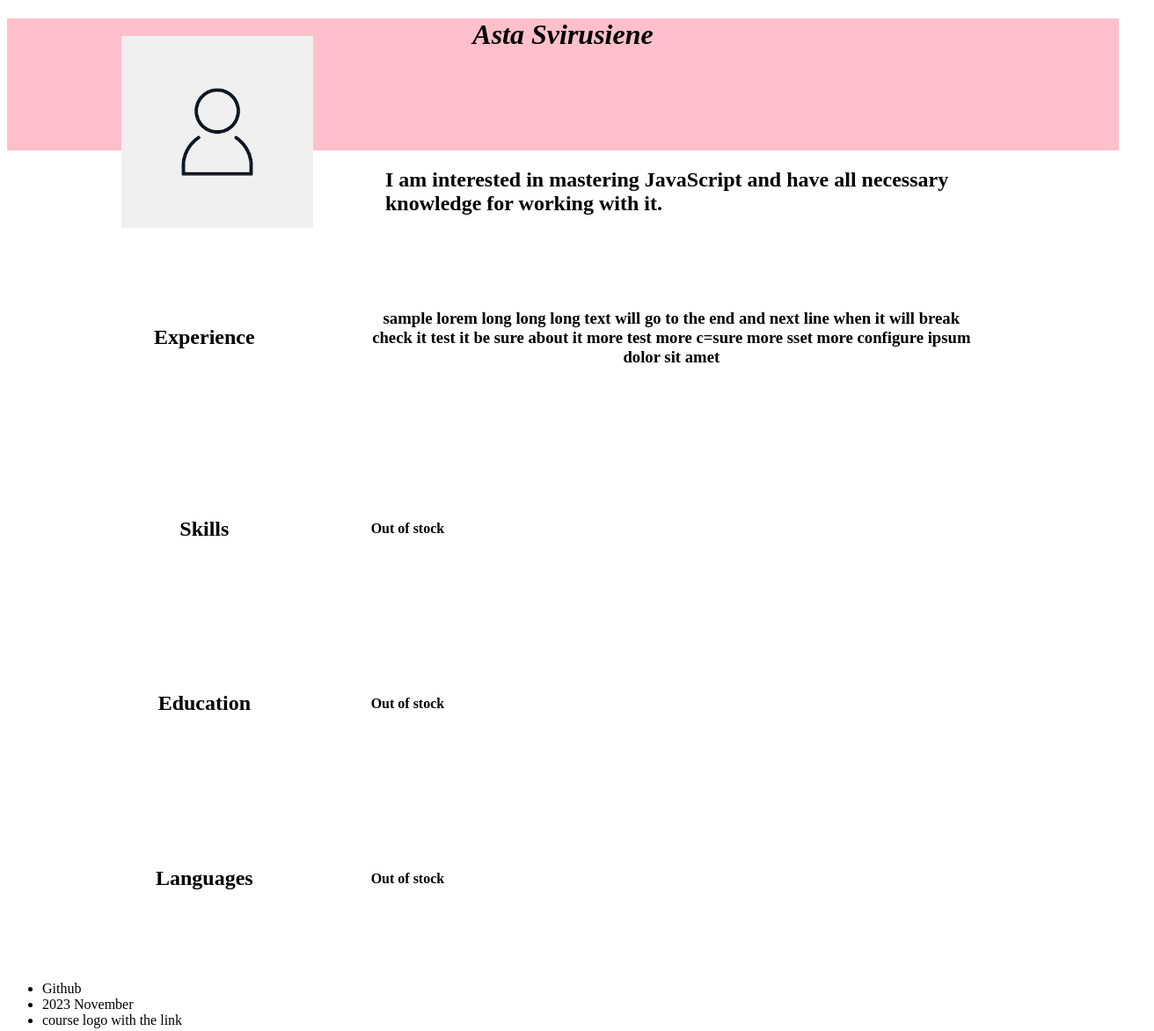
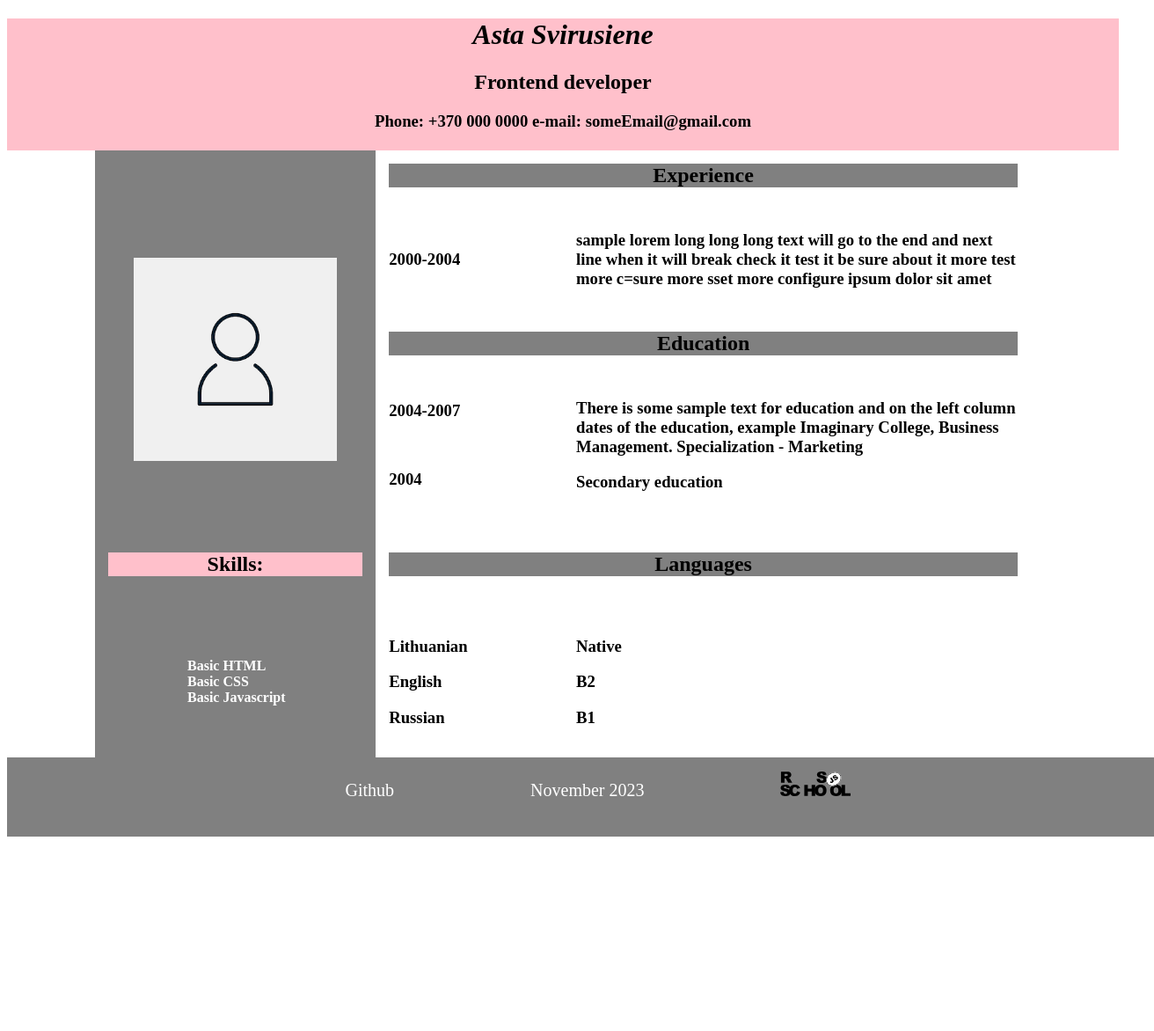
Before and after one commit to AstaSvirusiene/rsschool-cv, a plain HTML site: page index.html in a window 1280 px wide. Shown: the whole page at 88% size, 1312 px wide, since content can reach past the window. After the commit the page ends 971 px from the top, so only its background shows below. Drawn offline with Linux system fonts and the light colour scheme.

Commit message:
feat: add info to cv

```diff
--- a/index.html
+++ b/index.html
@@ -11,57 +11,97 @@
         <h1>
             <em>Asta Svirusiene</em>
         </h1>
+        <h2 class="subtitle"> Frontend developer</h2>
+        <h3 class="subtitle"> Phone: +370 000 0000 e-mail: someEmail@gmail.com</h3>
     </header>
     <main >
-        <div class="photo-text">
+        <table class="red">
+            <tbody>
+              <tr>
+                <th class="pink"></th>
+                    <td colspan="2">
+                        <h2 class="block">Experience</h2>
+                    </td>
+                </tr>
+
+                 <tr>
+                    <th class="pink" rowspan="3">
                         <img class="photo" src='./avatar-3814049_640.png' alt="avatar">
-            <h2 class="name">I am interested in mastering JavaScript and have all
-                 necessary knowledge for working with it. </h2>
-        </div>
-        <table class="red">
-            <tbody class="right">
-              <tr>
-                <th>
-                    <h2>Experience</h2>
                     </th>
+                    <td class="first-col">
+                        <h3>2000-2004</h3>
+                    </td>
                     <td>
                         <h3>sample lorem long long long text will go to the end and next line
                          when it will break check it test it be sure about it  more test more c=sure more sset more configure ipsum dolor sit amet </h3>
                     </td>
                 </tr>
+
+                <tr>
+                    <td colspan="2">
+                        <h2  class="block">Education</h2>
+                    </td>
+                </tr>
+
                 <tr>
                     <th>
-                    <h2>Skills</h2>
+                        <h3>2004-2007</h3>
+              <br/>
+                        <h3>2004</h3>
                     </th>
                     <td>
-                    <h4>Out of stock</h4>
+                        <h3>There is some sample text for education and on the left column dates of the education,
+                            example Imaginary College, Business Management. Specialization - Marketing</h3>
+                            <h3>Secondary education</h3>
                     </td>
                 </tr>
                 <tr>
-                <th>
-                    <h2>Education</h2>
+                    <th class="pink">
+
+                        <h2 class="center-text white-block">Skills:</h2>
+
+                    </ul>
                     </th>
-                <td>
-                    <h4>Out of stock</h4>
+                    <td colspan="2">
+                        <h2 class="block">Languages</h2>
                     </td>
                 </tr>
+
                 <tr>
+                    <th class="pink">
+                        <ul>
+                        <li  class="list-block">Basic HTML</li>
+                        <li  class="list-block">Basic CSS</li>
+                        <li  class="list-block">Basic Javascript</li>
+                        </ul>
+                    </th>
                     <th>
-                    <h2>Languages</h2>
+                        <h3>Lithuanian</h3>
+                        <h3>English</h3>
+                        <h3>Russian</h3>
+
                     </th>
-                <td>
-                    <h4>Out of stock</h4>
+                    <td class="left-text">
+                        <h3>Native </h3>
+                        <h3>B2</h3>
+                        <h3>B1</h3>
                     </td>
                 </tr>
+
             </tbody>
           </table>
     </main>
     <footer>
         <nav>
-            <ul>
-                <li>Github</li>
-                <li>2023 November</li>
-                <li>course logo with the link</li>
+            <ul class="pink pink-footer">
+                <li>
+                    <a href="https://github.com/AstaSvirusiene">Github</a>
+                </li>
+                <li>November 2023</li>
+                <li><a href="https:rs.school/js-en/">
+                    <img class="rs-school-logo" src="./rs_school_js.svg" alt="logo">
+                    </a>
+                </li>
             </ul>
         </nav>
     </footer>
--- a/style.css
+++ b/style.css
@@ -1,16 +1,17 @@
 .header {
     background-color: pink;
     height: 150px;
+}
+.subtitle{
+    text-align: center;
 }
 h1 {
     text-align: center;
 }
 .photo {
-    display: block;
-    width: 20%;
-    float: left;
-    margin-left: 100px;
-    margin-top: -150px;
+    display: inline-block;
+    width: 80%;
+    margin-top: 0px;
 }
 .photo-text {
     width: 1090px;
@@ -25,17 +26,19 @@ main {
 }
 .red {
     display: block;
-    margin: 0px 100px 0px 100px
+    margin: 0px 100px 0px 100px;
+    border-collapse: collapse;
 }
 .table {
     margin: 50px 150px 50px 150px;
     text-align: left;
+
 }
 h4 {
     text-align: left;
 }
 th, td {
-    padding: 65px;
+    padding: 15px;
   }
 /* summary
 skiils
@@ -43,4 +46,59 @@ experience
 education
 languages */
 
-contact info
+.block{
+    margin: 0px;
+    width: 100%;
+    background-color: grey;
+}
+.pink{
+    background-color: pink;
+    width: 30%;
+}
+.pink{
+    background-color: grey;
+    width: 30%;
+}
+.first-col{
+    width: 20%;
+}
+li, a{
+    display: inline;
+    text-decoration: none;
+    color: white;
+    margin:0px 50px;
+
+}
+footer{
+    width: 100%;
+}
+.pink-footer{
+width: 100%;
+text-align: center;
+height: 90px;
+font-size: 20px;
+margin-top: 0px;
+}
+.list-block{
+    display: block;
+    color: white;
+    text-align: center;
+    text-align: left;
+}
+.center-text{
+    text-align: center;
+    color: black
+
+}
+.white-block{
+    display: block;
+    width: 100%;
+    background-color: pink;
+}
+.rs-school-logo{
+    width: 80px;
+    margin-top: 15px;
+}
+h3 {
+    text-align: left;;
+}
```
Also changed, not shown: rs_school_js.svg (added). Lines whose indentation alone changed are shown as unchanged.
